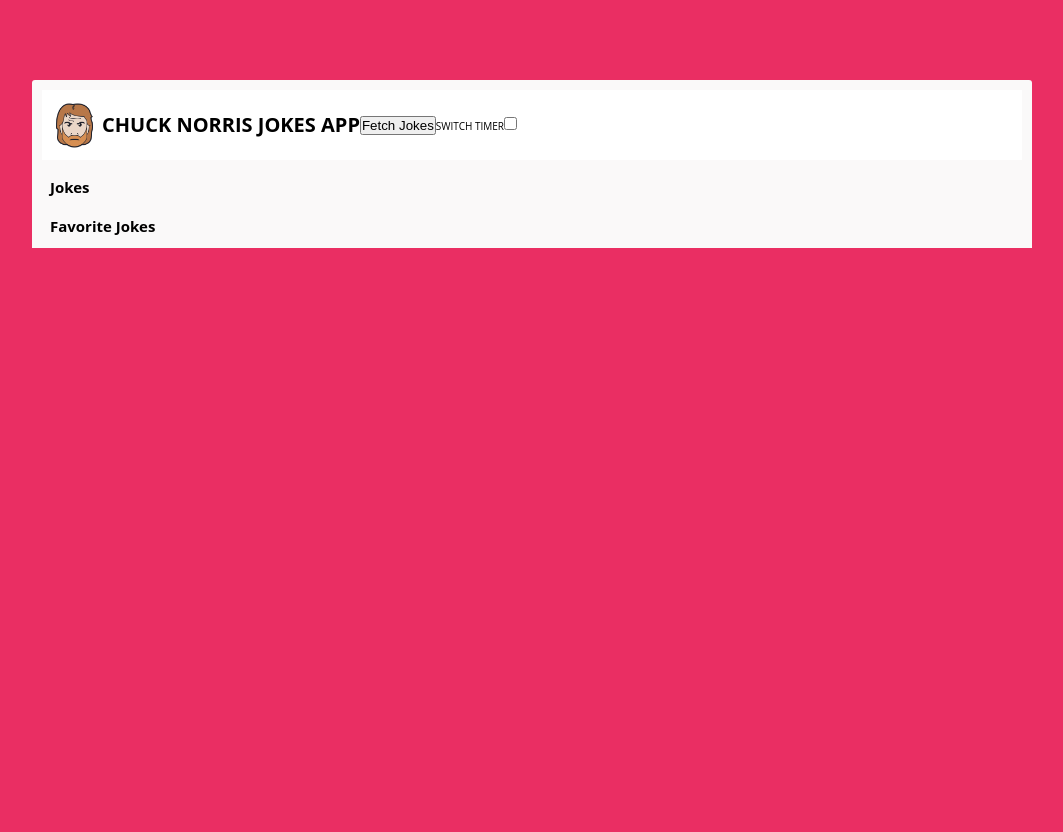
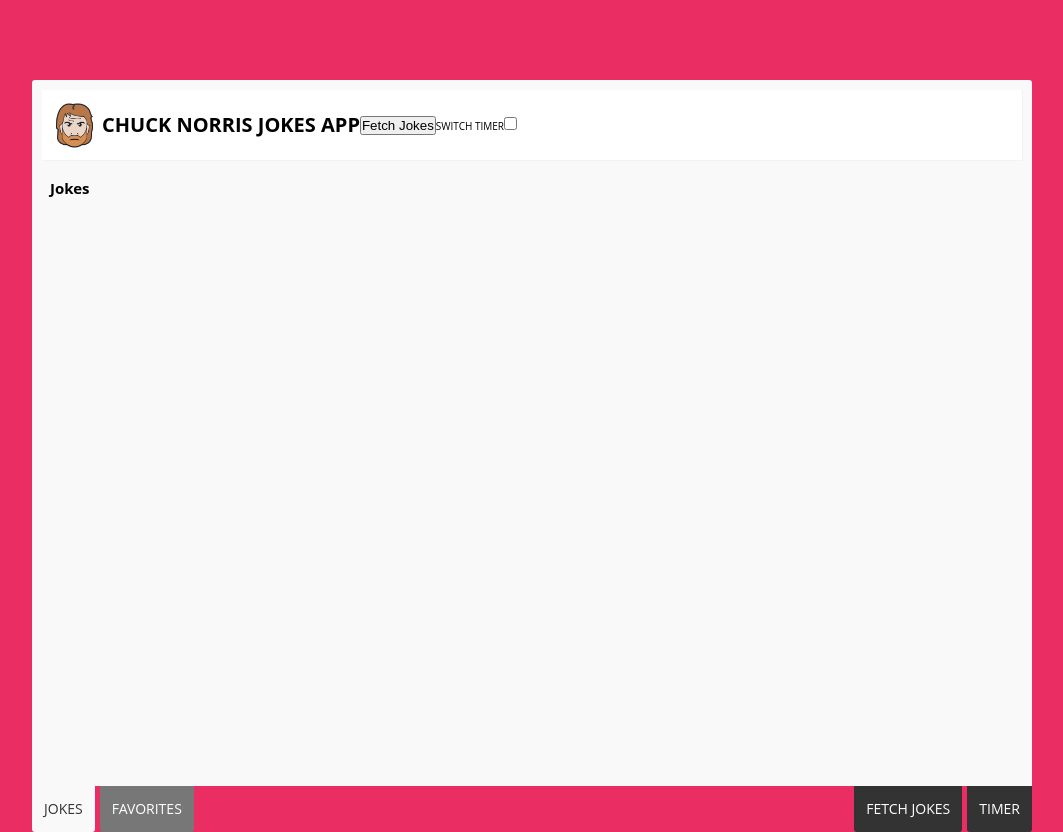
Before and after one commit to mrlnx/ChuckNorrisJokeApp, a React app: page / in a window 1280 px wide. Shown: the whole page, without its empty margins (108-1171 px from the left). Before the commit the page ends 800 px from the top, so only its background shows below. Built offline with nearby package versions, Linux system fonts and the light colour scheme.

Commit message:
Added tabs, moved buttons from header to footer

```diff
--- a/src/App.css
+++ b/src/App.css
@@ -42,6 +42,8 @@
     justify-content: flex-start;
     align-items: center;
     text-transform: uppercase;
+    border-bottom: 1px solid #f4f2f2;
+    border-right: 1px solid #f4f2f2;
 }
 
 .logo {
@@ -58,6 +60,10 @@
 h2 {
     margin-top: 1.5rem;
     margin-left: .8rem;
+}
+
+.jokes-list {
+    min-height: 60rem;
 }
 
 .jokes-list ul li {
@@ -84,3 +90,117 @@
     outline: none;
     cursor: pointer;
 }
+
+
+/**
+    Footer
+*/
+
+
+.footer {
+    display: flex;
+    justify-content: space-between;
+    max-width: 100rem;
+    margin: 0rem auto 0rem auto;
+
+}
+
+/**
+
+    Tabs
+*/
+
+.tab {
+
+    text-align: center;
+    font-size: 1.4rem;
+    text-transform: uppercase;
+    list-style: none;
+    display: inline-block;
+    margin-right: .5rem;
+}
+
+.tab a {
+    color: #fff;
+    background-color: #777;
+
+    text-decoration: none;
+    padding: 1.2rem;
+    display: block;
+    border-bottom-left-radius: 3px;
+    border-bottom-right-radius: 3px;
+}
+
+
+.tab a:hover {
+    color: #333;
+    background-color: #faf9f9;
+}
+
+.tab .active {
+    color: #333;
+    background-color: #faf9f9;
+
+    text-decoration: none;
+    padding: 1.2rem;
+    display: block;
+    border-bottom-left-radius: 3px;
+    border-bottom-right-radius: 3px;
+}
+
+
+/**
+    Buttons
+*/
+
+.button {
+    text-align: center;
+    font-size: 1.4rem;
+    text-transform: uppercase;
+    list-style: none;
+    display: inline-block;
+    position: relative;
+    margin-left: .5rem;
+}
+
+.button a {
+    background-color: #333;
+    color: #fff;
+    text-decoration: none;
+    padding: 1.2rem;
+    display: block;
+    border-bottom-left-radius: 3px;
+    border-bottom-right-radius: 3px;
+}
+
+.button a:hover {
+    background-color: #777;
+}
+
+.button input {
+    position: absolute;
+    opacity: 0;
+}
+
+.button label {
+    background-color: #333;
+    color: #fff;
+    text-decoration: none;
+    display: block;
+    border-bottom-left-radius: 3px;
+    border-bottom-right-radius: 3px;
+}
+
+.button label:hover {
+    background-color: #777;
+}
+
+.button span {
+    display: block;
+    padding: 1.2rem;
+    cursor: pointer;
+}
+
+.button input:checked + span {
+    background-color: #00C853;
+}
--- a/src/App.tsx
+++ b/src/App.tsx
@@ -12,6 +12,7 @@
 import axios from "axios";
 
 import "./App.css";
+import Footer from "components/Footer/Footer";
 
 const App: React.RC = () => {
     const initialFavoriteJokes = JSON.parse(getStoredItem(favoritesStore)) || [];
@@ -23,6 +24,8 @@
         false
     );
     const [timer, setTimer] = useState<{timerId: number}>(null);
+
+    const [tabs, setTabs] = useState<{tab: string}>("jokes");
 
     /**
      * Handles the event of fetching the jokes list
@@ -61,6 +64,11 @@
             const jokeInterval = setInterval(setFetchFavoriteJoke, intervalMilliseconds, true);
             setTimer(jokeInterval);
         }
+    };
+
+    const handleTabSwitch = (tab: string) => {
+        console.log(tab);
+        setTabs(tab);
     };
 
     useEffect(() => {
@@ -111,16 +119,27 @@
                     handleFavoriteJokeTimer={handleFavoriteJokeTimer}
                 />
 
+                {tabs === "jokes" ? (
                     <JokesList
                         jokes={jokes}
                         favoriteJokes={favoriteJokes}
                         handleAddJoke={handleAddFavoriteJoke}
                     />
+                ) : (
                     <FavoritesList
                         favorites={favoriteJokes}
                         handleRemoveJoke={handleRemoveFavoriteJoke}
                     />
+                )}
             </div>
+
+            <Footer
+                favoriteJokes={favoriteJokes}
+                tabs={tabs}
+                handleTabSwitch={handleTabSwitch}
+                handleFetchJokes={handleFetchJokes}
+                handleFavoriteJokeTimer={handleFavoriteJokeTimer}
+            />
         </div>
     );
 };
--- a/src/components/Footer/Footer.tsx
+++ b/src/components/Footer/Footer.tsx
@@ -0,0 +1,51 @@
+import React from "react";
+import {IFooter} from "./types.ts";
+
+const Footer: React.FC<IFooter> = ({
+    tabs,
+    favoriteJokes,
+    handleTabSwitch,
+    handleFetchJokes,
+    handleFavoriteJokeTimer
+}) => {
+    return (
+        <footer className="footer">
+            <ul className="tabs">
+                <li className="tab">
+                    <a
+                        href="#"
+                        className={tabs === "jokes" ? "active" : ""}
+                        onClick={() => handleTabSwitch("jokes")}
+                    >
+                        Jokes
+                    </a>
+                </li>
+                <li className="tab">
+                    <a
+                        href="#"
+                        className={tabs === "favorites" ? "active" : ""}
+                        onClick={() => handleTabSwitch("favorites")}
+                    >
+                        Favorites {favoriteJokes.length > 0 ? `(${favoriteJokes.length})` : ""}
+                    </a>
+                </li>
+            </ul>
+
+            <ul className="buttons">
+                <li className="button">
+                    <a href="#" onClick={() => handleFetchJokes()}>
+                        Fetch Jokes
+                    </a>
+                </li>
+                <li className="button">
+                    <label>
+                        <input onClick={() => handleFavoriteJokeTimer()} type="checkbox" />
+                        <span>Timer</span>
+                    </label>
+                </li>
+            </ul>
+        </footer>
+    );
+};
+
+export default Footer;
--- /dev/null
+++ b/src/components/Footer/types.tsx
@@ -0,0 +1,9 @@
+import {IJoke} from "./../../shared/types";
+
+export interface IFooter {
+    tabs: string;
+    favoriteJokes: IJoke;
+    handleTabSwitch: () => void;
+    handleFetchJokes: () => void;
+    handleFavoriteJokeTimer: () => void;
+}
--- a/src/components/Header/Header.tsx
+++ b/src/components/Header/Header.tsx
@@ -3,12 +3,12 @@
 
 import ToggleButton from "./../ToggleButton/ToggleButton";
 
-import Logo from './../../assets/logo.png';
+import Logo from "./../../assets/logo.png";
 
 const Header: React.FC<IHeader> = ({handleFetchJokes, handleFavoriteJokeTimer}) => {
     return (
         <header className="header">
-            <img src={Logo} className="logo"/>
+            <img src={Logo} className="logo" />
             <h1>Chuck Norris Jokes App</h1>
             <button onClick={() => handleFetchJokes()}>Fetch Jokes</button>
 
--- a/src/utils/constants.ts
+++ b/src/utils/constants.ts
@@ -1,2 +1,2 @@
 export const favoritesStore = "chuck-norris-app:favorite-jokes";
-export const intervalMilliseconds = 500;
+export const intervalMilliseconds = 5000;
```
Lines whose indentation alone changed are shown as unchanged.
